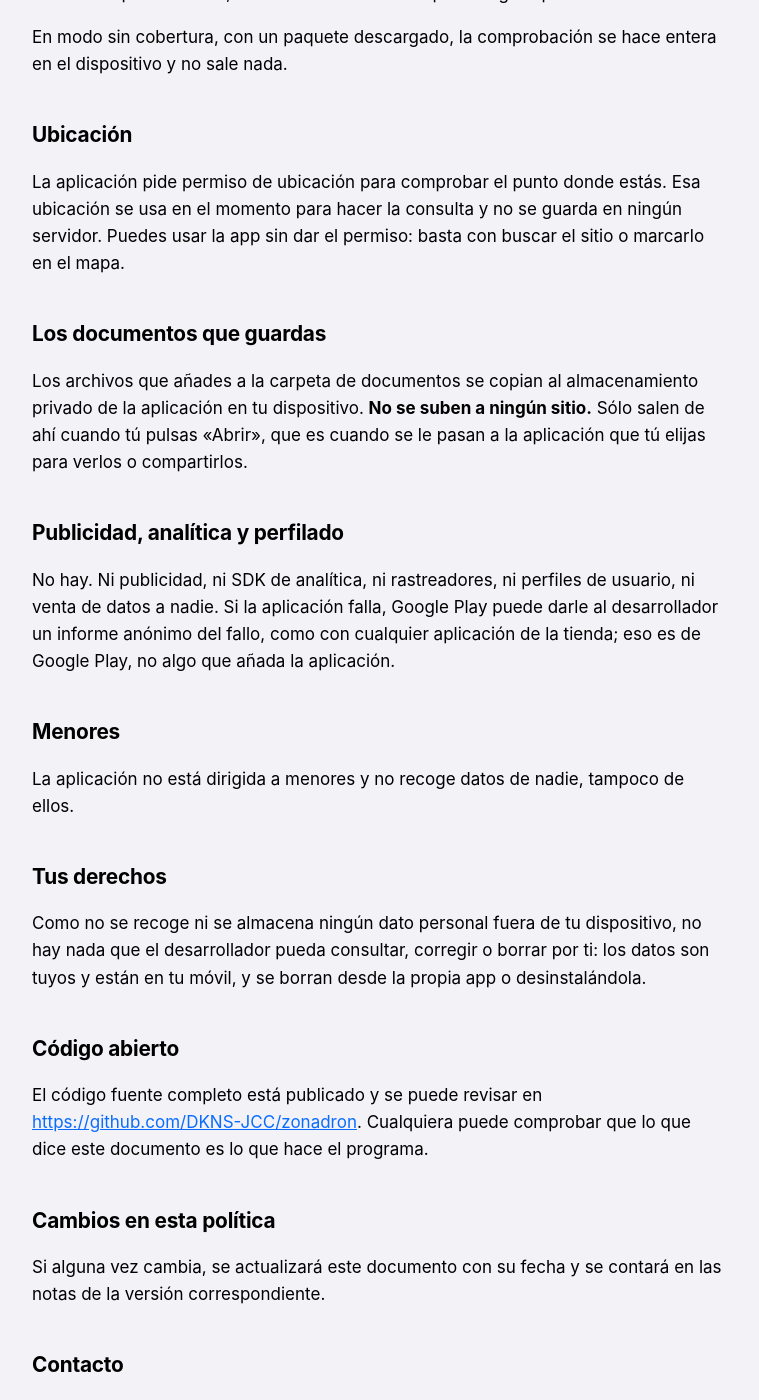
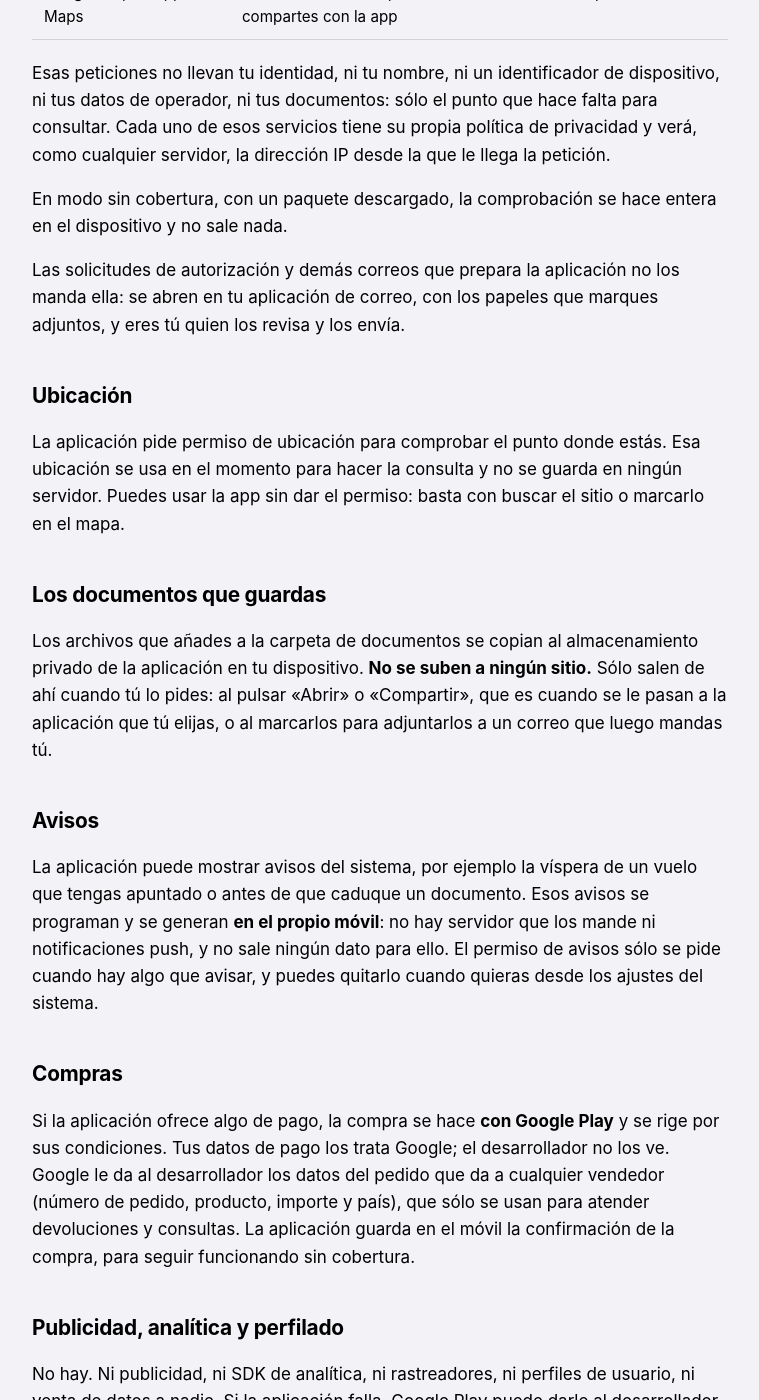
Before and after one commit to DKNS-JCC/zonadron, a Jekyll site: the page built from docs/privacidad.md, in a window 1280 px wide and 1400 px high, scrolled down 1700 px. Shown: the whole window, without its empty margins (260-1019 px from the left). Built offline with Jekyll 4.4.1, drawn with Linux system fonts in a browser that asks for light colours; some of the changed text lies outside the part shown.

Commit message:
Condiciones de uso, y la privacidad al día con avisos y compras
Condiciones en español e inglés, enlazadas en la cabecera, el pie y la
política de privacidad. La política cuenta los avisos locales, las
compras por Google Play, los papeles adjuntos al correo y los servicios
que se consultan al generar una EARO, y dice «código a la vista» en vez
de «código abierto», que es lo que dice la licencia.

Co-Authored-By: Claude Opus 5.5 <noreply@anthropic.com>

```diff
--- a/docs/_layouts/default.html
+++ b/docs/_layouts/default.html
@@ -136,6 +136,7 @@
           <a href="{{ '/' | relative_url }}">Inicio</a>
           <a href="{{ '/beta' | relative_url }}">Beta de Android</a>
           <a href="{{ '/privacidad' | relative_url }}">Privacidad</a>
+          <a href="{{ '/condiciones' | relative_url }}">Condiciones</a>
           <a href="https://github.com/DKNS-JCC/zonadron">Código</a>
           <a href="https://github.com/DKNS-JCC/zonadron/releases">Descargas</a>
           <a href="{{ '/en' | relative_url }}">English</a>
@@ -150,7 +151,8 @@
         <p>
           Zona Dron es de Jorge Cuadrado, con el código a la vista &middot;
           <a href="https://github.com/DKNS-JCC/zonadron">código</a> ·
-          <a href="{{ '/privacidad' | relative_url }}">privacidad</a>
+          <a href="{{ '/privacidad' | relative_url }}">privacidad</a> ·
+          <a href="{{ '/condiciones' | relative_url }}">condiciones de uso</a>
         </p>
         <p>
           Datos de las Zonas Geográficas UAS: © ENAIRE. Esta web y la aplicación
--- a/docs/privacidad.md
+++ b/docs/privacidad.md
@@ -52,6 +52,8 @@ punto consultado** —y sólo eso— a estos servicios:
 | Nominatim (OpenStreetMap) | Buscar sitios por nombre y nombres de lugar | Texto buscado o coordenadas |
 | IGN / IDEE / PNOA | Mapas base y cartografía | Coordenadas de las teselas del mapa |
 | Catastro, MITECO, IEPNB | Uso del suelo y espacios protegidos | Coordenadas del punto |
+| AIP de ENAIRE | Cartas y ficha del aeródromo, sólo al generar una EARO | Nada tuyo: se pide la página pública del aeródromo |
+| Aviation Weather Center (NOAA) | METAR del aeródromo, sólo al generar una EARO | El indicador del aeródromo (por ejemplo, LEVC) |
 | Google Maps / Apple Maps | Resolver un enlace que tú compartes con la app | El enlace compartido |
 
 Esas peticiones no llevan tu identidad, ni tu nombre, ni un identificador de
@@ -62,6 +64,10 @@ llega la petición.
 
 En modo sin cobertura, con un paquete descargado, la comprobación se hace entera
 en el dispositivo y no sale nada.
+
+Las solicitudes de autorización y demás correos que prepara la aplicación no los
+manda ella: se abren en tu aplicación de correo, con los papeles que marques
+adjuntos, y eres tú quien los revisa y los envía.
 
 ## Ubicación
 
@@ -74,8 +80,27 @@ o marcarlo en el mapa.
 
 Los archivos que añades a la carpeta de documentos se copian al almacenamiento
 privado de la aplicación en tu dispositivo. **No se suben a ningún sitio.** Sólo
-salen de ahí cuando tú pulsas «Abrir», que es cuando se le pasan a la aplicación
-que tú elijas para verlos o compartirlos.
+salen de ahí cuando tú lo pides: al pulsar «Abrir» o «Compartir», que es cuando
+se le pasan a la aplicación que tú elijas, o al marcarlos para adjuntarlos a un
+correo que luego mandas tú.
+
+## Avisos
+
+La aplicación puede mostrar avisos del sistema, por ejemplo la víspera de un
+vuelo que tengas apuntado o antes de que caduque un documento. Esos avisos se
+programan y se generan **en el propio móvil**: no hay servidor que los mande ni
+notificaciones push, y no sale ningún dato para ello. El permiso de avisos sólo
+se pide cuando hay algo que avisar, y puedes quitarlo cuando quieras desde los
+ajustes del sistema.
+
+## Compras
+
+Si la aplicación ofrece algo de pago, la compra se hace **con Google Play** y se
+rige por sus condiciones. Tus datos de pago los trata Google; el desarrollador
+no los ve. Google le da al desarrollador los datos del pedido que da a cualquier
+vendedor (número de pedido, producto, importe y país), que sólo se usan para
+atender devoluciones y consultas. La aplicación guarda en el móvil la
+confirmación de la compra, para seguir funcionando sin cobertura.
 
 ## Publicidad, analítica y perfilado
 
@@ -96,17 +121,22 @@ no hay nada que el desarrollador pueda consultar, corregir o borrar por ti: los
 datos son tuyos y están en tu móvil, y se borran desde la propia app o
 desinstalándola.
 
-## Código abierto
+## Código a la vista
 
-El código fuente completo está publicado y se puede revisar en
-<https://github.com/DKNS-JCC/zonadron>. Cualquiera puede comprobar que lo que
-dice este documento es lo que hace el programa.
+El código fuente está publicado y se puede leer en
+<https://github.com/DKNS-JCC/zonadron>, para que cualquiera pueda comprobar cómo
+trata la aplicación tus datos. Está a la vista, no es de código abierto: las
+condiciones de uso del código están en su licencia.
 
 ## Cambios en esta política
 
 Si alguna vez cambia, se actualizará este documento con su fecha y se contará en
 las notas de la versión correspondiente.
 
+## Condiciones de uso
+
+El uso de la aplicación se rige por sus [condiciones de uso](condiciones).
+
 ## Contacto
 
 Jorge Cuadrado — a través de las incidencias del repositorio:
```
Also changed, not shown: other parts of docs/privacidad.md (+1 -1 lines), docs/condiciones.md (added, +107 -0 lines), docs/privacy.md (+38 -7 lines), docs/terms.md (added, +106 -0 lines).
